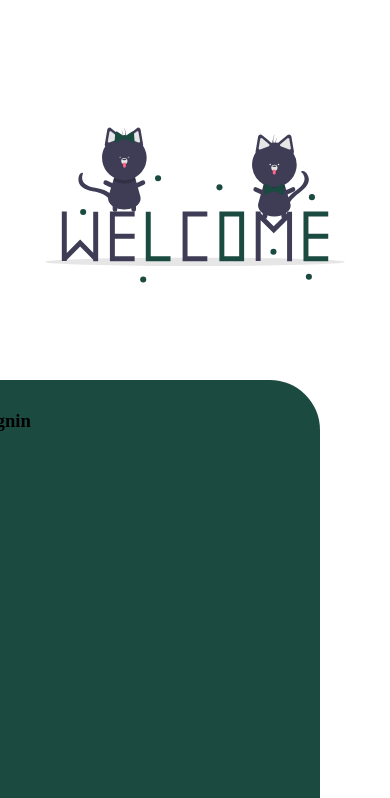
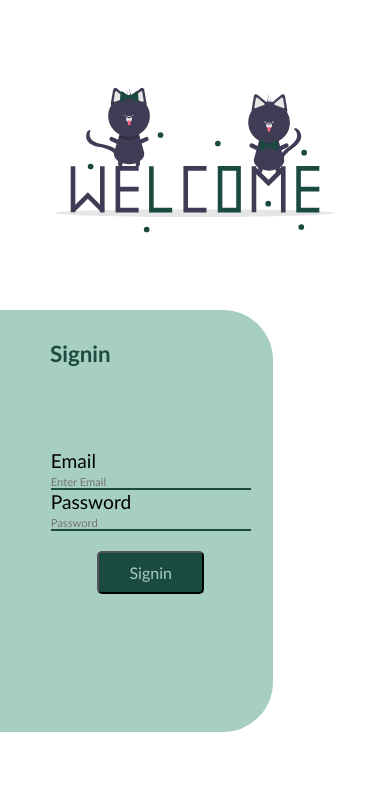
Before and after one commit to emmypuch/Signin-Page, a plain HTML site: page index.html in a window 390 px wide. Shown: the part 46-844 px from the top of the page. Drawn offline with Linux system fonts and the light colour scheme.

Commit message:
modified Signin-Page

```diff
--- a/index.html
+++ b/index.html
@@ -20,9 +20,16 @@
     </section>
 
     <section class="signin-container">
-      <div class="signin-form">
-        <h3 class="signin-tiltle">Signin</h3>
-        <form action=""></form>
+      <h3 class="signin-title">Signin</h3>
+      <div class="form">
+        <form action="">
+          <label for="email">Email</label>
+          <input type="text" placeholder="Enter Email" required />
+          <br />
+          <label for="password">Password</label>
+          <input type="text" placeholder="Password" required />
+        </form>
+        <button type="signin">Signin</button>
       </div>
     </section>
   </body>
--- a/styles.css
+++ b/styles.css
@@ -25,33 +25,71 @@
     display: flex;
     justify-content: center;
     align-items: center;
-    margin-top: 5%;
   }
 
   .banner-image img {
-    width: 300px;
-    height: 350px;
+    width: 280px;
+    height: 300px;
   }
 
-  div.signin-form {
+  section.signin-container {
     display: flex;
-    position: relative;
-    top: 0;
-    right: 70px;
+    width: 70%;
     border-top-right-radius: 50px;
     border-bottom-right-radius: 50px;
     padding: 30px 50px;
-    height: 80vh;
-    background-color: #1b4a40;
+    height: 50vh;
+    background-color: #a7cfc1;
   }
 
   .signin-title {
     display: flex;
+    /* margin: 0; */
+    color: #1b4a40;
+    font-size: 1.4rem;
+    font-family: "Trebuchet MS", "Lucida Sans Unicode", "Lucida Grande",
+      "Lucida Sans", Arial, sans-serif;
+  }
+
+  div.form {
+    display: flex;
     justify-content: center;
     align-items: center;
+    flex-direction: column;
+    position: relative;
+    left: -60px;
   }
 
-  .signin-title h3 {
-    color: red;
+  div.form input {
+    /* margin-bottom: 15px; */
+    background-color: transparent;
+    border-bottom: 2px solid #1b4a40;
+    border-top: none;
+    border-left: none;
+    border-right: none;
+    font-size: 0.7rem;
+    width: 200px;
+    font-family: "Trebuchet MS", "Lucida Sans Unicode", "Lucida Grande",
+      "Lucida Sans", Arial, sans-serif;
+  }
+
+  div.form label {
+    font-size: 1.2rem;
+    padding-top: 20px;
+    font-family: "Trebuchet MS", "Lucida Sans Unicode", "Lucida Grande",
+      "Lucida Sans", Arial, sans-serif;
+  }
+
+  button {
+    padding: 10px 30px;
+    margin-top: 20px;
+    background-color: #1b4a40;
+    color: #a7cfc1;
+    outline: none;
+    border: 1px soild #a7cfc1;
+    border-radius: 5px;
+    font-size: 1rem;
+    font-family: "Trebuchet MS", "Lucida Sans Unicode", "Lucida Grande",
+      "Lucida Sans", Arial, sans-serif;
   }
 }
```
